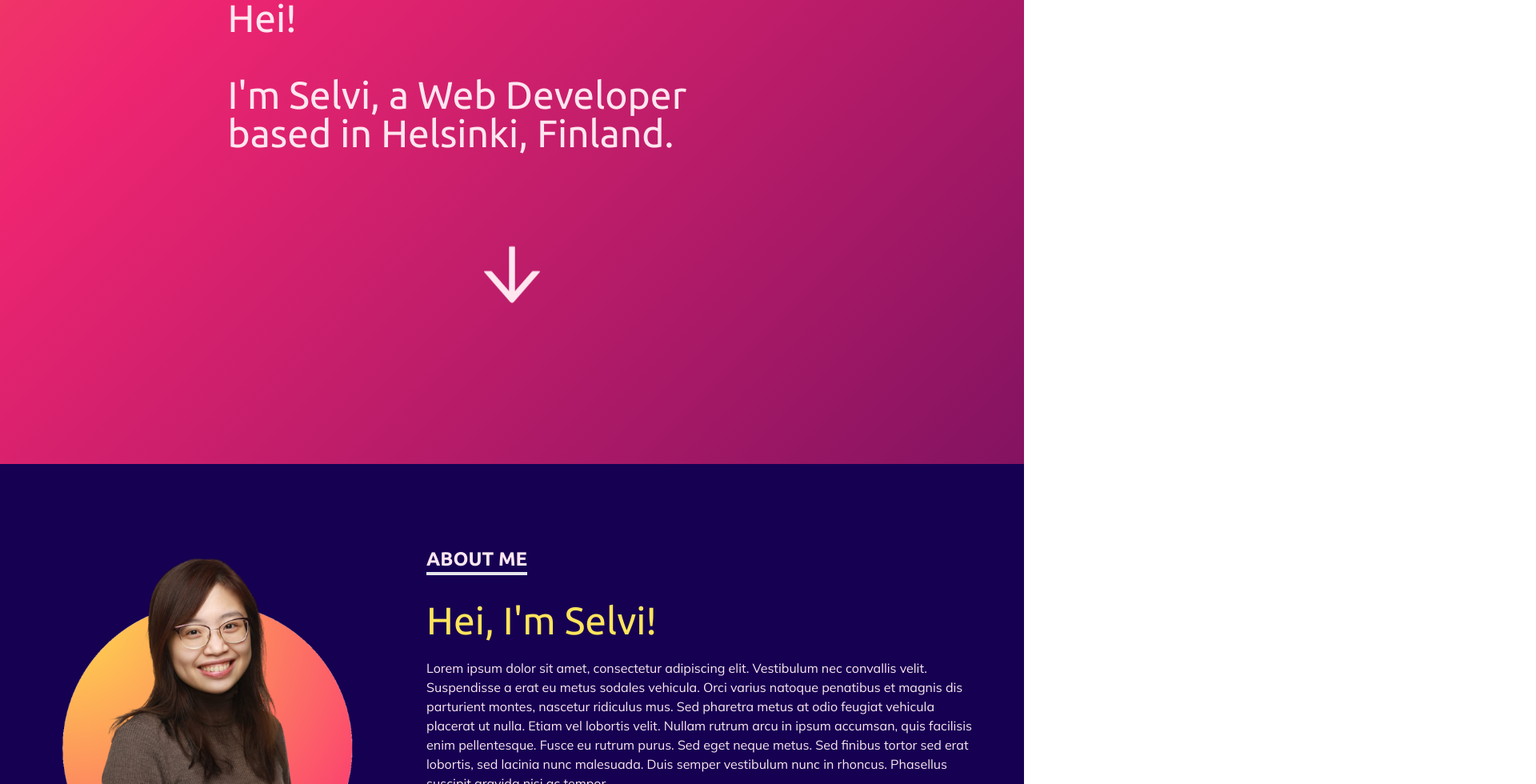
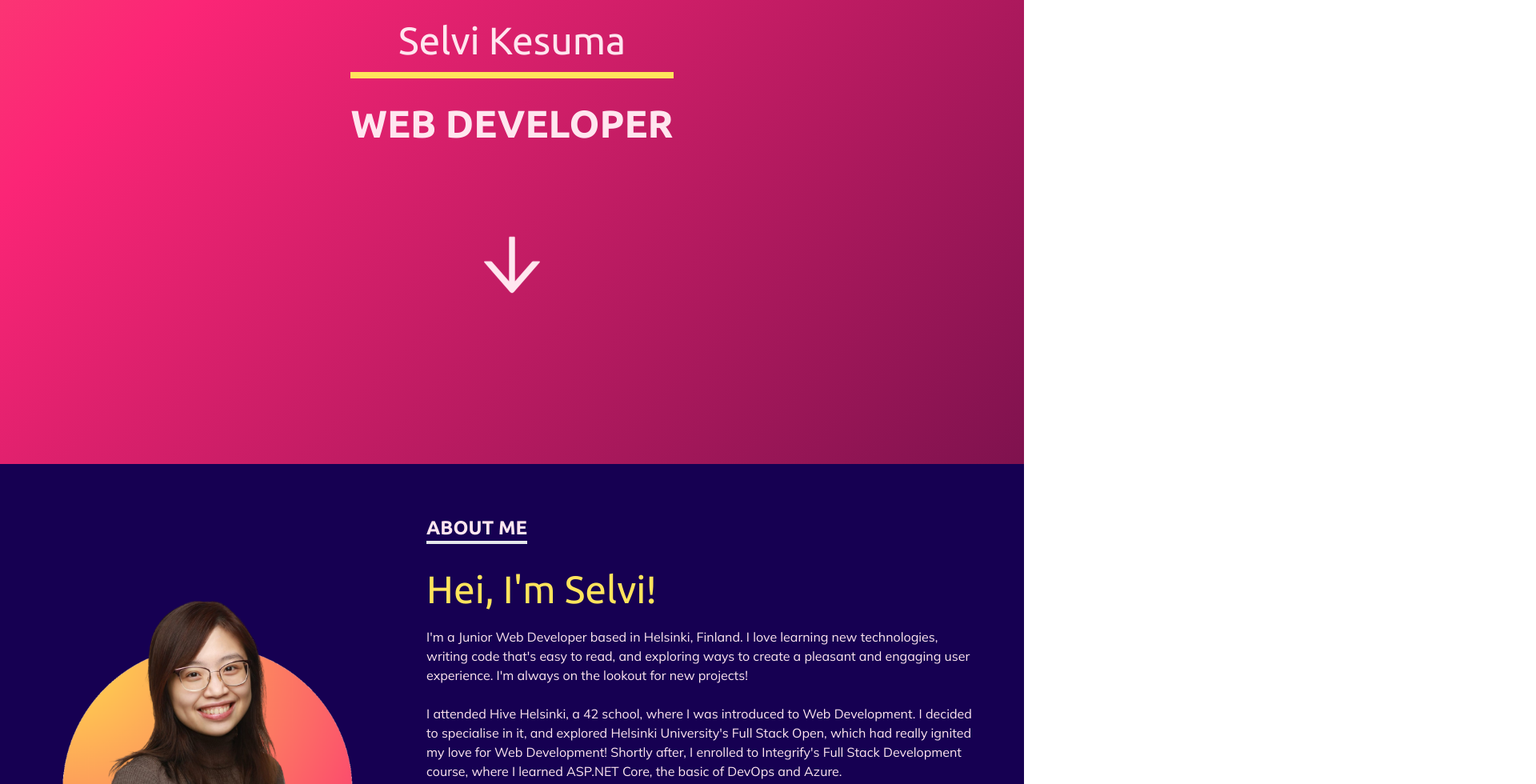
Before and after one commit to miofri/portfolio, a React (Create React App) app: page / in a window 1280 px wide. Shown: the part 220-1200 px from the top of the page at 80% size, 1920 px wide, since content can reach past the window. Built offline with nearby package versions, Linux system fonts and the light colour scheme.

Commit message:
fininshed about me text

```diff
--- a/src/App.tsx
+++ b/src/App.tsx
@@ -13,21 +13,9 @@ export const App = () => {
 	};
 	return (
 		<>
-			<section
-				className="flex flex-col
-				w-full
-				gap-32
-				font-ubuntu font-normal text-customPink1 bg-animated"
-			>
-				<Intro scrollToCard={handleScrollToCard} />
-			</section>
-			<section>
-				<AboutMe ref={cardRef} />
-			</section>
-			<section>
-				<Card />
-			</section>
-			<section className="h-screen bg-darkPurple"></section>
+			<Intro scrollToCard={handleScrollToCard} />
+			<AboutMe ref={cardRef} />
+			<Card />
 		</>
 	);
 };
--- a/src/components/AboutMe.tsx
+++ b/src/components/AboutMe.tsx
@@ -2,7 +2,7 @@ import React from 'react';
 
 export const AboutMe = React.forwardRef((props, ref: any) => {
 	return (
-		<div ref={ref} className="about-me">
+		<section ref={ref} className="about-me">
 			<aside className="about-me-picture">
 				<div className="bg-profile bg-contain bg-no-repeat w-full h-full"></div>
 			</aside>
@@ -12,15 +12,24 @@ export const AboutMe = React.forwardRef((props, ref: any) => {
 				<h4>Hei, I'm Selvi!</h4>
 				<br />
 				<p>
-					Lorem ipsum dolor sit amet, consectetur adipiscing elit. Vestibulum
-					nec convallis velit. Suspendisse a erat eu metus sodales vehicula.
-					Orci varius natoque penatibus et magnis dis parturient montes,
-					nascetur ridiculus mus. Sed pharetra metus at odio feugiat vehicula
-					placerat ut nulla. Etiam vel lobortis velit. Nullam rutrum arcu in
-					ipsum accumsan, quis facilisis enim pellentesque. Fusce eu rutrum
-					purus. Sed eget neque metus. Sed finibus tortor sed erat lobortis, sed
-					lacinia nunc malesuada. Duis semper vestibulum nunc in rhoncus.
-					Phasellus suscipit gravida nisi ac tempor.
+					I'm a Junior Web Developer based in Helsinki, Finland. I love learning
+					new technologies, writing code that's easy to read, and exploring ways
+					to create a pleasant and engaging user experience. I'm always on the
+					lookout for new projects!
+				</p>
+				<br />
+				<p>
+					I attended Hive Helsinki, a 42 school, where I was introduced to Web
+					Development. I decided to specialise in it, and explored Helsinki
+					University's Full Stack Open, which had really ignited my love for Web
+					Development! Shortly after, I enrolled to Integrify's Full Stack
+					Development course, where I learned ASP.NET Core, the basic of DevOps
+					and Azure.
+				</p>
+				<br />
+				<p>
+					Outside of coding, I spend my free-time running, gaming, and trying
+					out new recipes I found on the net. &#127858;
 				</p>
 				<br />
 				<div>
@@ -34,8 +43,7 @@ export const AboutMe = React.forwardRef((props, ref: any) => {
 					</div>
 				</div>
 				<div className="about-me-skills">
-					<h5>SKILLS</h5>
-
+					<h5>TOOLKIT</h5>
 					<div className="about-me-skills-containers">
 						<div>
 							<div className="bg-javascriptLogo"></div>
@@ -65,9 +73,13 @@ export const AboutMe = React.forwardRef((props, ref: any) => {
 							<div className="bg-aspnetcoreLogo"></div>
 							<p>C# / ASP.NET Core</p>
 						</div>
+						<div>
+							<div className="bg-tailwindcss"></div>
+							<p>Tailwind</p>
+						</div>
 					</div>
 				</div>
 			</article>
-		</div>
+		</section>
 	);
 });
--- a/src/components/Card.tsx
+++ b/src/components/Card.tsx
@@ -2,7 +2,7 @@ import React from 'react';
 
 export const Card = () => {
 	return (
-		<div
+		<section
 			className="flex flex-col
 			gap-10 sm:gap-20 md:gap-20 lg:gap-12 xl:gap-0 2xl:gap-10
 			h-auto min-h-screen bg-darkPurple
@@ -14,7 +14,7 @@ export const Card = () => {
 						<h2>Projects</h2>
 					</div>
 				</div>
-				<div className="box-grid-header w-full">
+				<div className="box-grid-header w-full ">
 					<p>More to come!</p>
 				</div>
 			</div>
@@ -63,6 +63,6 @@ export const Card = () => {
 					</h4>
 				</div>
 			</div>
-		</div>
+		</section>
 	);
 };
--- a/src/components/Intro.tsx
+++ b/src/components/Intro.tsx
@@ -3,24 +3,16 @@ import { AiOutlineArrowDown } from 'react-icons/ai';
 
 export const Intro = ({ scrollToCard }: any) => {
 	return (
-		<>
-			<div
-				className="overflow-visible
-				w-5/6 md:w-4/6
-				mt-24
-	 			text-4xl md:text-6xl lg:text-8xl landscape-1024:text-5xl landscape-1280:text-5xl"
-			>
-				<p className="fade-in-text w-10/12 mx-auto">Hei!</p>
-				<br></br>
-				<p className="fade-in-text delay-1 w-10/12 mx-auto">
-					I'm Selvi, a Web Developer based in Helsinki, Finland.
-				</p>
+		<section className="intro">
+			<div className="intro-text">
+				<h5>Selvi Kesuma</h5>
+				<p className="delay-1">WEB DEVELOPER</p>
 			</div>
-			<div className="fade-in-text delay-1" onClick={scrollToCard}>
-				<div className="animate-bounce text-customPink1 self-end mb-10">
+			<div className="intro-arrow" onClick={scrollToCard}>
+				<div className="animate-bounce">
 					<AiOutlineArrowDown size={100} />
 				</div>
 			</div>
-		</>
+		</section>
 	);
 };
--- a/src/styles/card.css
+++ b/src/styles/card.css
@@ -66,21 +66,6 @@
 	}
 }
 
-/* ↓↓↓↓↓ easier to leave these in css for now... ↓↓↓↓↓ */
-.box-grid-header:before {
-	height: 100%;
-	width: 100%;
-	position: absolute;
-	z-index: -1;
-	content: '';
-	background-image: linear-gradient(-45deg, #3a0547, #fb3782 50%);
-	transform: rotate(-2.5deg) translateX(0rem) translateY(0.5rem) skewX(-30deg)
-		skewY(-9deg);
-	box-shadow: 1px 2px 5px 0px #fb2576;
-}
-
-/* PROJECTS text's background. the one below is for the white parallelogram */
-
 /* styling for portfolio grids */
 /* linear gradient bg */
 .box-grid-portfolio-bg {
--- a/src/styles/intro.css
+++ b/src/styles/intro.css
@@ -1,63 +1,58 @@
+@tailwind components;
+
 /* ↓↓↓↓↓ easier to leave these in css for now... ↓↓↓↓↓ */
 
 /* Intro section (top index component) fade in animation */
-.fade-in-text {
-	opacity: 0;
-	transform: translateX(-20px); /* Start position outside the view */
-	animation: fadeInLeft 1.5s ease-in-out forwards; /* Adjust animation duration and timing as needed */
+@layer components {
+	.intro {
+		@apply flex flex-col
+				items-center
+				w-full
+				gap-32
+				font-ubuntu font-normal text-customPink1 bg-animated;
+	}
+	.intro-text {
+		@apply overflow-visible
+				w-fit
+				mt-24
+				text-center
+				fade-in-text
+	 			text-5xl md:text-6xl lg:text-7xl xl:text-8xl landscape-1024:text-5xl landscape-1280:text-5xl;
+	}
+
+	.intro-text h5 {
+		@apply border-b-8 border-customYellow2 mb-8 p-4;
+	}
+	.intro-text p {
+		@apply text-xl md:text-xl lg:text-2xl landscape-1024:text-5xl landscape-1280:text-5xl
+		font-bold;
+	}
+	.intro-arrow {
+		@apply fade-in-text text-customPink1 w-fit h-fit mb-10;
+	}
+	.bg-animated {
+		@apply w-full h-[100vh] flex align-middle justify-center
+		bg-size-300 animate-animateBG
+		bg-grad;
+	}
+	.fade-in-text {
+		@apply opacity-0 translate-x-[-20px] animate-fadeInleft;
+	}
 }
 .delay-1 {
 	animation-delay: 0.5s;
 }
-@keyframes fadeInLeft {
-	0% {
-		opacity: 0;
-		transform: translateX(-10px); /* Start position outside the view */
-	}
-	100% {
-		opacity: 1;
-		transform: translateX(0); /* End position */
-	}
+.bg-grad {
+	background: rgb(11, 0, 41);
+	background: linear-gradient(
+		-45deg,
+		rgba(11, 0, 41, 1) 0%,
+		rgba(251, 37, 118, 1) 50%,
+		rgba(255, 228, 92, 1) 100%
+	);
+}
+.bg-size-300 {
+	background-size: 300% 300%;
 }
 
 /* Intro section (top index component) animated gradient background */
-.bg-animated {
-	width: 100%;
-	height: 100vh;
-	display: flex;
-	align-items: center;
-	justify-content: center;
-	background-size: 300% 300%;
-	background-image: linear-gradient(
-		-45deg,
-		rgba(21, 0, 80, 1) 0%,
-		rgba(238, 37, 113, 1) 52%,
-		rgba(255, 214, 0, 0.9416141456582633) 100%
-	);
-	-webkit-animation: AnimateBG 20s ease infinite;
-	animation: AnimateBG 10s ease infinite;
-}
-
-@-webkit-keyframes AnimateBG {
-	0% {
-		background-position: 0% 50%;
-	}
-	50% {
-		background-position: 100% 50%;
-	}
-	100% {
-		background-position: 0% 50%;
-	}
-}
-
-@keyframes AnimateBG {
-	0% {
-		background-position: 0% 50%;
-	}
-	50% {
-		background-position: 100% 50%;
-	}
-	100% {
-		background-position: 0% 50%;
-	}
-}
--- a/tailwind.config.js
+++ b/tailwind.config.js
@@ -7,7 +7,9 @@ module.exports = {
 	theme: {
 		extend: {
 			animation: {
+				animateBG: 'animateBG 10s ease infinite',
 				fadeIn: 'fadeIn 3s ease-in-out',
+				fadeInleft: 'fadeInLeft 1.5s ease-in-out forwards',
 			},
 			backgroundImage: {
 				boxGridHeaderBefore: 'linear-gradient(-45deg, #3a0547, #e6246e 50%)',
@@ -25,6 +27,8 @@ module.exports = {
 					"url('/src/components/images/MongoDB_Logomark_ForestGreen.png')",
 				aspnetcoreLogo: "url('/src/components/images/NET_Core_Logo.svg.png')",
 				nodejs: "url('/src/components/images/light.svg')",
+				tailwindcss:
+					"url('/src/components/images/tailwindcss-mark.3c5441fc7a190fb1800d4a5c7f07ba4b1345a9c8.svg')",
 			},
 			colors: {
 				darkerPurple: '#0B0029',
@@ -47,6 +51,21 @@ module.exports = {
 				'95pros': '95%',
 			},
 			keyframes: {
+				animateBG: {
+					'0%': { 'background-position': '0% 50%' },
+					'50%': { 'background-position': '100% 50%' },
+					'100%': { 'background-position': '0% 50%' },
+				},
+				fadeInLeft: {
+					'0%': {
+						transform: 'translateX(-10px)',
+						opacity: '0',
+					},
+					'100%': {
+						transform: 'translateX(0)',
+						opacity: '1',
+					},
+				},
 				fadeIn: {
 					'0%': { opacity: '0' },
 					'40%': { opacity: '0.3' },
```
Also changed, not shown: src/components/images/tailwindcss-mark.3c5441fc7a190fb1800d4a5c7f07ba4b1345a9c8.svg (added).
